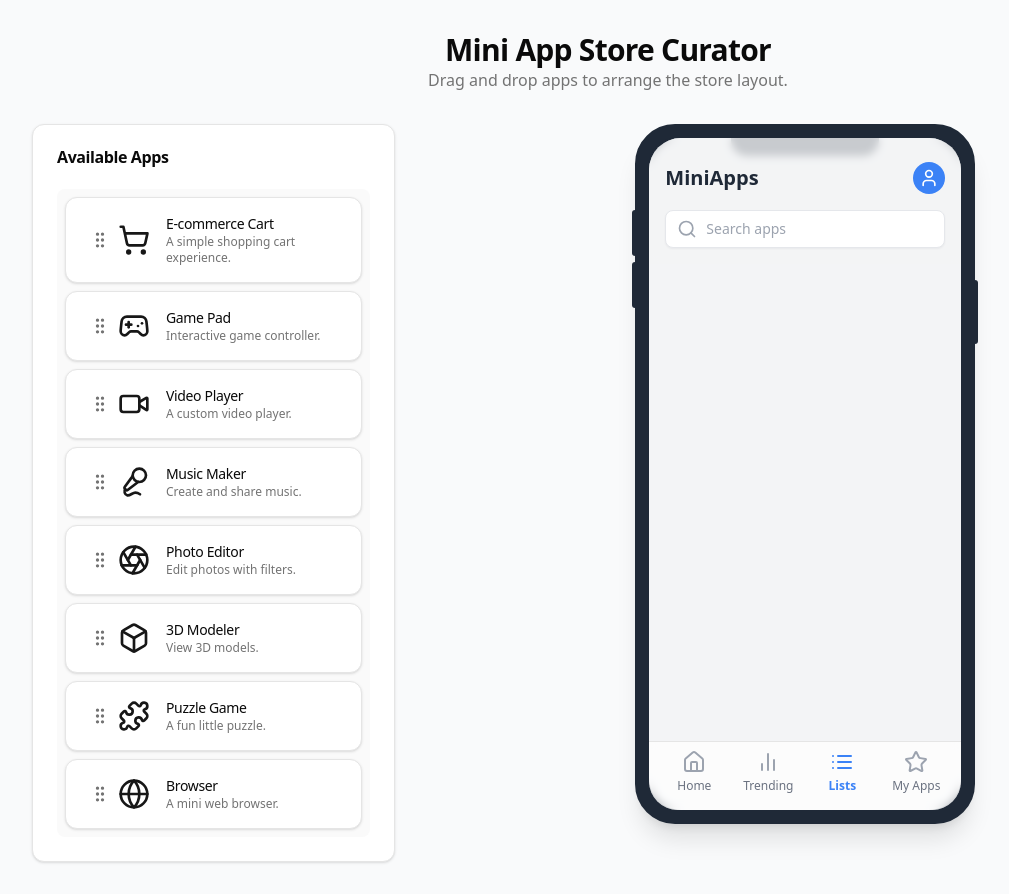
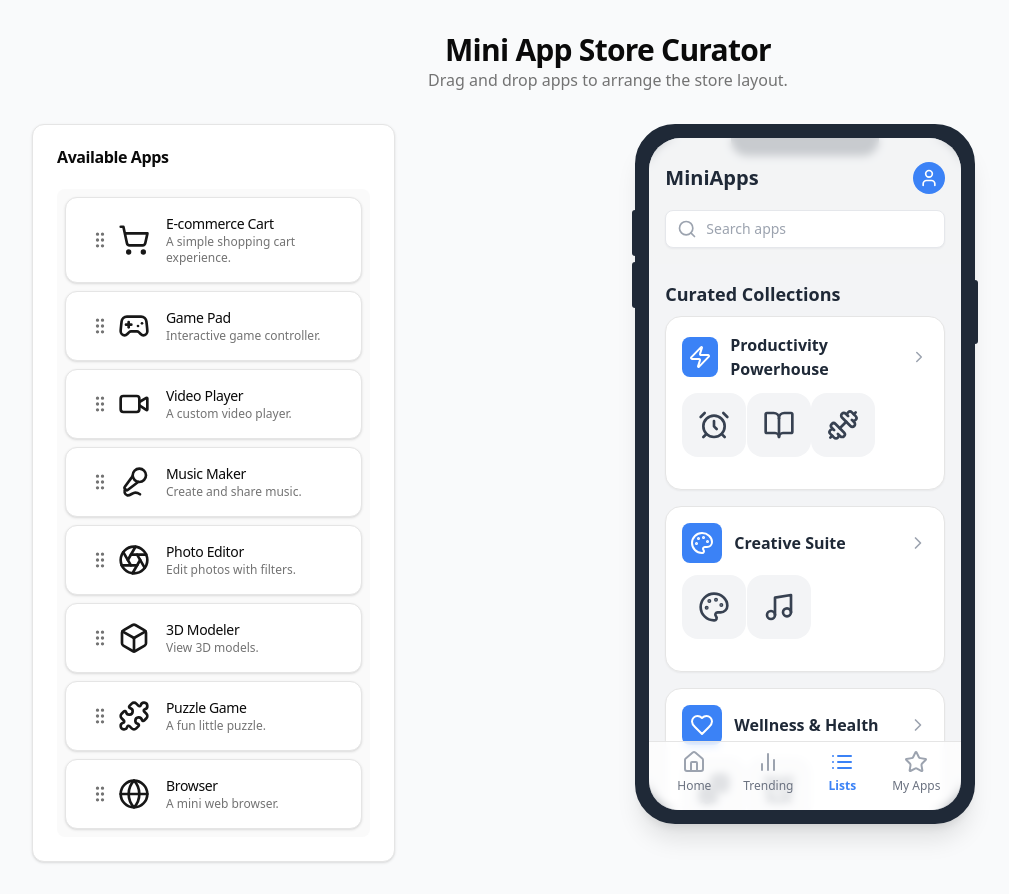
Before and after one commit to rkendel1/stacklivehub, a Next.js app: page / in a window 1280 px wide. Both pictures are taken after a click on the button "Lists". Shown: the whole page, without its empty margins (32-1041 px from the left). Built offline with nearby package versions, Linux system fonts and the light colour scheme.

Commit message:
[dyad] Add curated collections view - wrote 7 file(s), added immer package(s)

```diff
--- a/package.json
+++ b/package.json
@@ -44,6 +44,7 @@
     "cmdk": "^1.1.1",
     "date-fns": "^3.6.0",
     "embla-carousel-react": "^8.6.0",
+    "immer": "^10.2.0",
     "input-otp": "^1.4.2",
     "lucide-react": "^0.511.0",
     "next": "15.3.4",
--- a/src/app/page.tsx
+++ b/src/app/page.tsx
@@ -14,25 +14,28 @@ import {
   useSensors,
 } from "@dnd-kit/core";
 import { arrayMove, sortableKeyboardCoordinates } from "@dnd-kit/sortable";
-import { AVAILABLE_APPS_INITIAL, FEATURED_APPS_INITIAL, NEW_THIS_WEEK_APPS_INITIAL, TRENDING_APPS_INITIAL, MiniApp } from "@/lib/data";
+import { AVAILABLE_APPS_INITIAL, FEATURED_APPS_INITIAL, NEW_THIS_WEEK_APPS_INITIAL, TRENDING_APPS_INITIAL, COLLECTIONS_INITIAL, MiniApp, Collection } from "@/lib/data";
 import { PhoneMockup } from "@/components/phone-mockup";
 import { DroppableAppContainer } from "@/components/droppable-app-container";
 import { MiniAppCard } from "@/components/mini-app-card";
 import { Card, CardContent, CardHeader, CardTitle } from "@/components/ui/card";
+import { produce } from "immer";
 
-type AppContainers = {
+type AppState = {
   available: MiniApp[];
   featured: MiniApp[];
   newThisWeek: MiniApp[];
   trending: MiniApp[];
+  collections: Collection[];
 };
 
 export default function CurationDashboard() {
-  const [apps, setApps] = React.useState<AppContainers>({
+  const [appState, setAppState] = React.useState<AppState>({
     available: AVAILABLE_APPS_INITIAL,
     featured: FEATURED_APPS_INITIAL,
     newThisWeek: NEW_THIS_WEEK_APPS_INITIAL,
     trending: TRENDING_APPS_INITIAL,
+    collections: COLLECTIONS_INITIAL,
   });
   const [activeApp, setActiveApp] = React.useState<MiniApp | null>(null);
   const [activeView, setActiveView] = React.useState('home');
@@ -44,22 +47,22 @@ export default function CurationDashboard() {
     })
   );
 
-  const findContainer = (id: string): keyof AppContainers | null => {
-    if (id in apps) {
-      return id as keyof AppContainers;
+  const findContainerInfo = (id: string | number) => {
+    for (const key of ['available', 'featured', 'newThisWeek', 'trending']) {
+      if (key === id || appState[key as keyof AppState].some((app: MiniApp) => app.id === id)) {
+        return { type: 'list', listId: key };
+      }
     }
-    for (const key in apps) {
-        const containerKey = key as keyof AppContainers;
-        if (apps[containerKey].some(app => app.id === id)) {
-            return containerKey;
-        }
+    for (const collection of appState.collections) {
+      if (collection.id === id || collection.apps.some(app => app.id === id)) {
+        return { type: 'collection', collectionId: collection.id };
+      }
     }
     return null;
   };
 
   const handleDragStart = (event: DragStartEvent) => {
-    const { active } = event;
-    const app = active.data.current?.app as MiniApp;
+    const app = event.active.data.current?.app as MiniApp;
     setActiveApp(app);
   };
 
@@ -67,41 +70,47 @@ export default function CurationDashboard() {
     const { active, over } = event;
     if (!over) return;
 
-    const activeId = active.id.toString();
-    const overId = over.id.toString();
+    const activeId = active.id;
+    const overId = over.id;
 
-    const activeContainer = findContainer(activeId);
-    const overContainer = findContainer(overId);
+    const activeContainerInfo = findContainerInfo(activeId);
+    const overContainerInfo = findContainerInfo(overId);
 
-    if (!activeContainer || !overContainer || activeContainer === overContainer) {
+    if (!activeContainerInfo || !overContainerInfo || JSON.stringify(activeContainerInfo) === JSON.stringify(overContainerInfo)) {
       return;
     }
 
-    setApps((prev) => {
-      const newApps = { ...prev };
-      const activeItems = newApps[activeContainer];
-      const overItems = newApps[overContainer];
+    setAppState(
+      produce(draft => {
+        let activeItems: MiniApp[] | undefined;
+        if (activeContainerInfo.type === 'list') {
+          activeItems = draft[activeContainerInfo.listId as keyof AppState] as MiniApp[];
+        } else {
+          activeItems = draft.collections.find(c => c.id === activeContainerInfo.collectionId)?.apps;
+        }
+        if (!activeItems) return;
 
-      const activeIndex = activeItems.findIndex((item) => item.id === activeId);
-      const [movedItem] = activeItems.splice(activeIndex, 1);
+        const activeIndex = activeItems.findIndex(item => item.id === activeId);
+        if (activeIndex === -1) return;
 
-      if (overContainer === 'featured') {
-        if (overItems.length > 0) {
-          const [swappedItem] = overItems.splice(0, 1, movedItem);
-          const isAlreadyAvailable = newApps.available.some(app => app.id === swappedItem.id);
-          if (!isAlreadyAvailable) {
-            newApps.available.unshift(swappedItem);
-          }
+        const [movedItem] = activeItems.splice(activeIndex, 1);
+
+        let overItems: MiniApp[] | undefined;
+        if (overContainerInfo.type === 'list') {
+          overItems = draft[overContainerInfo.listId as keyof AppState] as MiniApp[];
         } else {
-          overItems.push(movedItem);
+          overItems = draft.collections.find(c => c.id === overContainerInfo.collectionId)?.apps;
         }
-      } else {
-        const overIndex = overId in prev ? overItems.length : overItems.findIndex((item) => item.id === overId);
+        if (!overItems) return;
+
+        let overIndex = overItems.findIndex(item => item.id === overId);
+        if (overIndex === -1) {
+          overIndex = overItems.length;
+        }
+
         overItems.splice(overIndex, 0, movedItem);
-      }
-
-      return newApps;
-    });
+      })
+    );
   };
 
   const handleDragEnd = (event: DragEndEvent) => {
@@ -109,22 +118,37 @@ export default function CurationDashboard() {
     setActiveApp(null);
     if (!over) return;
 
-    const activeContainer = findContainer(active.id.toString());
-    const overContainer = findContainer(over.id.toString());
+    const activeContainerInfo = findContainerInfo(active.id);
+    const overContainerInfo = findContainerInfo(over.id);
 
-    if (!activeContainer || !overContainer || activeContainer !== overContainer) {
-        return;
+    if (!activeContainerInfo || !overContainerInfo || JSON.stringify(activeContainerInfo) !== JSON.stringify(overContainerInfo)) {
+      return;
     }
 
-    const activeIndex = apps[activeContainer].findIndex(app => app.id === active.id);
-    const overIndex = apps[overContainer].findIndex(app => app.id === over.id);
+    setAppState(
+      produce(draft => {
+        let items: MiniApp[] | undefined;
+        if (activeContainerInfo.type === 'list') {
+          items = draft[activeContainerInfo.listId as keyof AppState] as MiniApp[];
+        } else {
+          items = draft.collections.find(c => c.id === activeContainerInfo.collectionId)?.apps;
+        }
+        if (!items) return;
 
-    if (activeIndex !== overIndex) {
-        setApps(prev => ({
-            ...prev,
-            [overContainer]: arrayMove(prev[overContainer], activeIndex, overIndex)
-        }));
-    }
+        const activeIndex = items.findIndex(app => app.id === active.id);
+        const overIndex = items.findIndex(app => app.id === over.id);
+
+        if (activeIndex !== -1 && overIndex !== -1 && activeIndex !== overIndex) {
+          const moved = arrayMove(items, activeIndex, overIndex);
+          if (activeContainerInfo.type === 'list') {
+            draft[activeContainerInfo.listId as keyof AppState] = moved;
+          } else {
+            const collection = draft.collections.find(c => c.id === activeContainerInfo.collectionId);
+            if (collection) collection.apps = moved;
+          }
+        }
+      })
+    );
   };
 
   return (
@@ -147,15 +171,16 @@ export default function CurationDashboard() {
                         <CardTitle>Available Apps</CardTitle>
                     </CardHeader>
                     <CardContent>
-                        <DroppableAppContainer id="available" apps={apps.available} />
+                        <DroppableAppContainer id="available" apps={appState.available} />
                     </CardContent>
                 </Card>
 
                 <div className="lg:col-span-2 flex items-center justify-center">
                     <PhoneMockup
-                        featuredApps={apps.featured}
-                        newThisWeekApps={apps.newThisWeek}
-                        trendingApps={apps.trending}
+                        featuredApps={appState.featured}
+                        newThisWeekApps={appState.newThisWeek}
+                        trendingApps={appState.trending}
+                        collections={appState.collections}
                         activeView={activeView}
                         setActiveView={setActiveView}
                     />
--- /dev/null
+++ b/src/components/collection-app-card.tsx
@@ -0,0 +1,26 @@
+"use client";
+
+import { useSortable } from "@dnd-kit/sortable";
+import { CSS } from "@dnd-kit/utilities";
+import { MiniApp } from "@/lib/data";
+
+interface CollectionAppCardProps {
+  app: MiniApp;
+}
+
+export function CollectionAppCard({ app }: CollectionAppCardProps) {
+  const { attributes, listeners, setNodeRef, transform, transition } =
+    useSortable({ id: app.id, data: { app } });
+  const style = {
+    transform: CSS.Transform.toString(transform),
+    transition,
+  };
+
+  return (
+    <div ref={setNodeRef} style={style} {...attributes} {...listeners} className="cursor-grab touch-none">
+      <div className="w-16 h-16 rounded-2xl bg-gray-100 flex items-center justify-center">
+        <app.icon className="w-8 h-8 text-gray-700" />
+      </div>
+    </div>
+  );
+}
--- /dev/null
+++ b/src/components/droppable-collection-container.tsx
@@ -0,0 +1,42 @@
+"use client";
+
+import { useDroppable } from "@dnd-kit/core";
+import { SortableContext, rectSortingStrategy } from "@dnd-kit/sortable";
+import { ChevronRight } from "lucide-react";
+import { Card } from "@/components/ui/card";
+import { Collection } from "@/lib/data";
+import { CollectionAppCard } from "./collection-app-card";
+
+interface DroppableCollectionContainerProps {
+  collection: Collection;
+}
+
+export function DroppableCollectionContainer({ collection }: DroppableCollectionContainerProps) {
+  const { setNodeRef } = useDroppable({ id: collection.id });
+
+  return (
+    <Card className="p-4 bg-white rounded-2xl shadow-sm">
+      <div className="flex justify-between items-center mb-3">
+        <div className="flex items-center gap-3">
+          <div className="w-10 h-10 rounded-lg bg-blue-500 flex items-center justify-center">
+            <collection.icon className="w-6 h-6 text-white" />
+          </div>
+          <h3 className="font-semibold text-gray-800">{collection.name}</h3>
+        </div>
+        <ChevronRight className="w-5 h-5 text-gray-400" />
+      </div>
+      <SortableContext items={collection.apps.map(app => app.id)} strategy={rectSortingStrategy}>
+        <div ref={setNodeRef} className="grid grid-cols-4 gap-3 min-h-[80px]">
+          {collection.apps.map(app => (
+            <CollectionAppCard key={app.id} app={app} />
+          ))}
+           {collection.apps.length === 0 && (
+            <div className="col-span-4 flex items-center justify-center h-20 border-2 border-dashed rounded-lg">
+                <p className="text-xs text-muted-foreground">Drop apps here</p>
+            </div>
+        )}
+        </div>
+      </SortableContext>
+    </Card>
+  );
+}
--- a/src/components/phone-mockup.tsx
+++ b/src/components/phone-mockup.tsx
@@ -1,21 +1,23 @@
 "use client";
 
 import { Search, User } from "lucide-react";
-import { NAV_ITEMS, MiniApp } from "@/lib/data";
+import { NAV_ITEMS, MiniApp, Collection } from "@/lib/data";
 import { DroppableFeaturedContainer } from "./droppable-featured-container";
 import { DroppableAppGrid } from "./droppable-app-grid";
 import { cn } from "@/lib/utils";
 import { DroppableTrendingContainer } from "./droppable-trending-container";
+import { DroppableCollectionContainer } from "./droppable-collection-container";
 
 interface PhoneMockupProps {
   featuredApps: MiniApp[];
   newThisWeekApps: MiniApp[];
   trendingApps: MiniApp[];
+  collections: Collection[];
   activeView: string;
   setActiveView: (viewId: string) => void;
 }
 
-export function PhoneMockup({ featuredApps, newThisWeekApps, trendingApps, activeView, setActiveView }: PhoneMockupProps) {
+export function PhoneMockup({ featuredApps, newThisWeekApps, trendingApps, collections, activeView, setActiveView }: PhoneMockupProps) {
   return (
     <div className="relative mx-auto border-gray-800 dark:border-gray-800 bg-gray-800 border-[14px] rounded-[2.5rem] h-[700px] w-[340px] shadow-xl">
       <div className="w-[148px] h-[18px] bg-gray-800 top-0 rounded-b-[1rem] left-1/2 -translate-x-1/2 absolute"></div>
@@ -65,6 +67,18 @@ export function PhoneMockup({ featuredApps, newThisWeekApps, trendingApps, activ
                 <DroppableTrendingContainer id="trending" apps={trendingApps} />
             </div>
           )}
+          {activeView === 'lists' && (
+            <div>
+                <div className="flex justify-between items-center mb-2">
+                    <h2 className="font-bold text-lg text-gray-800">Curated Collections</h2>
+                </div>
+                <div className="space-y-4">
+                    {collections.map(collection => (
+                        <DroppableCollectionContainer key={collection.id} collection={collection} />
+                    ))}
+                </div>
+            </div>
+          )}
         </main>
 
         <footer className="absolute bottom-0 left-0 right-0 flex justify-around items-center p-2 pb-4 border-t bg-white/70 backdrop-blur-sm rounded-b-[1.8rem]">
--- a/src/lib/data.ts
+++ b/src/lib/data.ts
@@ -1,4 +1,4 @@
-import { Aperture, Box, Gamepad2, Globe, MicVocal, Puzzle, ShoppingCart, Video, Palette, AlarmClock, Music, BookOpen, Home, List, BarChart2, Star as StarIcon, Dumbbell, Wallet } from "lucide-react";
+import { Aperture, Box, Gamepad2, Globe, MicVocal, Puzzle, ShoppingCart, Video, Palette, AlarmClock, Music, BookOpen, Home, List, BarChart2, Star as StarIcon, Dumbbell, Wallet, Zap, Heart } from "lucide-react";
 
 export type MiniApp = {
   id: string;
@@ -8,6 +8,13 @@ export type MiniApp = {
   rating?: number;
   reviews?: string;
   backgroundColor?: string;
+};
+
+export type Collection = {
+  id: string;
+  name: string;
+  icon: React.ComponentType<any>;
+  apps: MiniApp[];
 };
 
 const ALL_APPS: MiniApp[] = [
@@ -38,7 +45,44 @@ export const TRENDING_APPS_INITIAL: MiniApp[] = [
     ALL_APPS.find(app => app.name === 'Budget Tracker')!,
 ];
 
-const curatedIds = new Set([...FEATURED_APPS_INITIAL, ...NEW_THIS_WEEK_APPS_INITIAL, ...TRENDING_APPS_INITIAL].map(app => app.id));
+export const COLLECTIONS_INITIAL: Collection[] = [
+    {
+        id: 'collection-1',
+        name: 'Productivity Powerhouse',
+        icon: Zap,
+        apps: [
+            ALL_APPS.find(app => app.name === 'Focus Timer')!,
+            ALL_APPS.find(app => app.name === 'Recipe Book')!,
+            ALL_APPS.find(app => app.name === 'Workout Buddy')!,
+        ]
+    },
+    {
+        id: 'collection-2',
+        name: 'Creative Suite',
+        icon: Palette,
+        apps: [
+            ALL_APPS.find(app => app.name === 'Pixel Art Studio')!,
+            ALL_APPS.find(app => app.name === 'Music Mixer')!,
+        ]
+    },
+    {
+        id: 'collection-3',
+        name: 'Wellness & Health',
+        icon: Heart,
+        apps: [
+            ALL_APPS.find(app => app.name === 'Workout Buddy')!,
+            ALL_APPS.find(app => app.name === 'Focus Timer')!,
+        ]
+    }
+];
+
+const curatedIds = new Set([
+    ...FEATURED_APPS_INITIAL.map(app => app.id),
+    ...NEW_THIS_WEEK_APPS_INITIAL.map(app => app.id),
+    ...TRENDING_APPS_INITIAL.map(app => app.id),
+    ...COLLECTIONS_INITIAL.flatMap(c => c.apps.map(a => a.id))
+]);
+
 export const AVAILABLE_APPS_INITIAL: MiniApp[] = ALL_APPS.filter(app => !curatedIds.has(app.id));
 
 export const NAV_ITEMS = [
```
Also changed, not shown: 1 other file (tests, documents, lock files or other folders).
